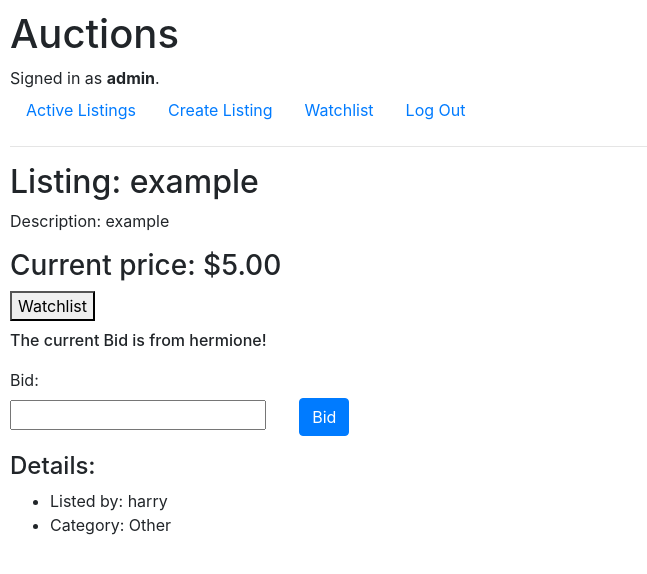
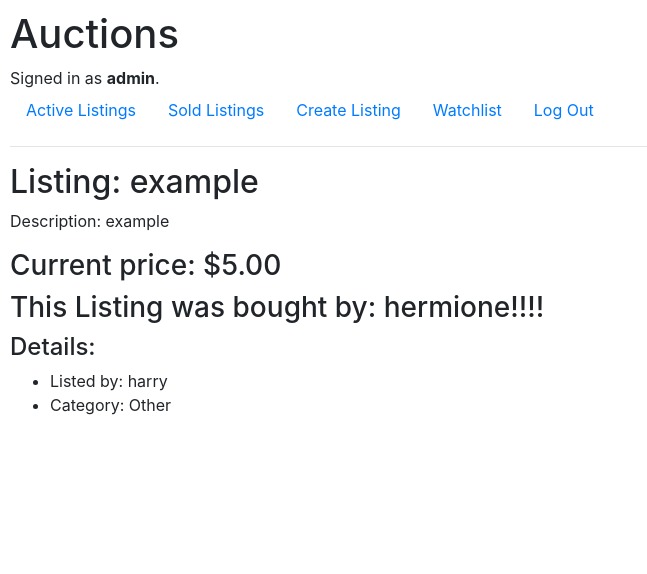
Before and after one commit to rodsantis/cs50w-commerce, a Django app: page /listing/1 in a window 1280 px wide. Shown: the top 574 px of the page, without its empty margins (0-647 px from the left). Run offline with Django 3.2, Linux system fonts and the light colour scheme; a user stored in the database is signed in; data comes from the database, SQL or seed files in the repository; both versions use the stored data as it was after the commit; some libraries are stand-ins or nearby versions.

Commit message:
Completed the implementation of selling a listing and displaying the winner if user logged in. Added a page for closed listing

```diff
--- a/auctions/models.py
+++ b/auctions/models.py
@@ -15,8 +15,7 @@ class Listing(models.Model):
     category = models.CharField(max_length=64)
     username = models.ForeignKey(User, on_delete=models.CASCADE, related_name="owner")
     img = models.ImageField(upload_to="auctions/uploads/images", blank=True, null=True, default=None)
-    # date = models.DateTimeField()
-    # TODO add the image entry also
+    active = models.BooleanField(default=True)
 
     def __str__(self):
         return f"{self.title}: {self.description}, ${self.price}"
--- a/auctions/templates/auctions/layout.html
+++ b/auctions/templates/auctions/layout.html
@@ -19,6 +19,9 @@
         <ul class="nav">
             <li class="nav-item">
                 <a class="nav-link" href="{% url 'index' %}">Active Listings</a>
+            </li>
+            <li class="nav-item">
+                <a class="nav-link" href="{% url 'index_sold' %}">Sold Listings</a>
             </li>
             {% if user.is_authenticated %}
                 <li class="nav-item">
--- a/auctions/templates/auctions/listingpage.html
+++ b/auctions/templates/auctions/listingpage.html
@@ -11,7 +11,7 @@
         {% endif %}
         <p>Description: {{ listing.description }}</p>
         <h3>Current price: ${{ listing.price }} </h3>
-    {% if user.is_authenticated %}
+        {% if user.is_authenticated and not_active == False%}
             <!-- Adding or removing watch list -->
             <div>
                 <form style="display: inline-block;" action="{% url 'watchlist' %}" method="post">
@@ -31,6 +31,15 @@
                     <h6 style="padding-top: 10px;">The current Bid is from {{ winning_bid }}!</h6>
                 {% endif %}
             {% endif %}
+        {% endif %}
+        {% if not_active == True and user.is_authenticated %}
+            {% if winning_bid == request.user %}
+                <h3>You Won!! This Listing was bought by You !!!!</h3>
+            {% else %}
+                <h3>This Listing was bought by: {{ winning_bid }}!!!!</h3>
+            {% endif %}
+        {% else %}
+            {% if user.is_authenticated %}
             <div style="padding-top: 10px;">
                 <form action="{% url 'listing_page' listing.pk %}" method="post">
                     {% csrf_token %}
@@ -47,6 +56,16 @@
                 </form>
             </div>
             {% endif %}
+        {% endif %}
+        <div>
+            {% if listing.username == request.user and not_active == False %}
+            <form action="{% url 'listing_page' listing.pk %}" method="post">
+                {% csrf_token %}
+                <input type="hidden" name="sold" value="{{ listing.pk }}">
+                <button type="submit">Sell</button>
+            </form>
+            {% endif %}
+        </div>
         <h4>Details:</h4>
         <ul>
             <li>Listed by: {{ listing.username }} </li>
--- a/auctions/urls.py
+++ b/auctions/urls.py
@@ -6,6 +6,7 @@ from . import views
 
 urlpatterns = [
     path("", views.index, name="index"),
+    path("sold", views.index_sold, name="index_sold"),
     path("login", views.login_view, name="login"),
     path("logout", views.logout_view, name="logout"),
     path("register", views.register, name="register"),
--- a/auctions/views.py
+++ b/auctions/views.py
@@ -35,10 +35,15 @@ class BidForm(forms.Form):
     bid = forms.DecimalField(min_value=1.00, max_digits=10, decimal_places=2)
 
 
-
 def index(request):
     return render(request, "auctions/index.html", {
-        "listings": Listing.objects.all()
+        "listings": Listing.objects.all().filter(active=True)
+    })
+
+
+def index_sold(request):
+    return render(request, "auctions/indexsold.html", {
+        "listings": Listing.objects.all().filter(active=False)
     })
 
 
@@ -117,65 +122,88 @@ def create_listing(request, *args, **kwargs):
     })
 
 def listing_page(request, id):
-    if request.user.is_anonymous:
-        return render(request, "auctions/listingpage.html", {
-        "listing": Listing.objects.get(pk=id),
-        "bid_form": BidForm()
-    })
-
+    # Checking for the highest bidder if that exists
     listing = Listing.objects.get(pk=id)
     bidder = Bid.objects.all().filter(listing=listing.pk).first()
     if bidder == None:
         pass
     else:
         bidder = bidder.username
+
+    # Checking and displying page for an Anonymous user
+    if request.user.is_anonymous:
+        listing_active = Listing.objects.get(pk=id)
+        not_active = False
+        if listing_active.active == False:
+            not_active = True
+        return render(request, "auctions/listingpage.html", {
+        "listing": Listing.objects.get(pk=id),
+        "bid_form": BidForm(),
+        "not_active": not_active,
+        "winning_bid": bidder
+    })
+    # IF POST
     if request.method == "POST":
-        form = BidForm(request.POST)
-        if form.is_valid():
-            form_bid = form.cleaned_data["bid"]
-            listing = Listing.objects.get(pk=id)
-            current_user = request.user
-            if float(form_bid) == float(listing.price):
-                bid_exist = Bid.objects.all().filter(listing=listing.pk).first()
-                if bid_exist:
+        # Check for the Sell button
+        if request.POST.get("sold", False):
+            listing_id = request.POST['sold']
+            listing = Listing.objects.get(pk=listing_id)
+            listing.active = False
+            listing.save()
+            return HttpResponseRedirect(reverse("listing_page", args=(listing.pk,)))
+        else:
+            form = BidForm(request.POST)
+            if form.is_valid():
+                form_bid = form.cleaned_data["bid"]
+                listing = Listing.objects.get(pk=id)
+                current_user = request.user
+                if float(form_bid) == float(listing.price):
+                    bid_exist = Bid.objects.all().filter(listing=listing.pk).first()
+                    if bid_exist:
+                        return render(request, "auctions/listingpage.html", {
+                        "listing": listing,
+                        "bid_form": BidForm(),
+                        "winning_bid": bidder,
+                        "message": "Your bid was too low!"
+                    })
+                    else:
+                        bid = Bid(listing=Listing.objects.get(pk=id), username=request.user)
+                        bid.save()
+                        return HttpResponseRedirect(reverse("listing_page", args=(listing.pk,)))
+                elif float(form_bid) < float(listing.price):
                     return render(request, "auctions/listingpage.html", {
-                    "listing": listing,
-                    "bid_form": BidForm(),
-                    "winning_bid": bidder,
-                    "message": "Your bid was too low!"
-                })
+                        "listing": listing,
+                        "bid_form": BidForm(),
+                        "winning_bid": bidder,
+                        "message": "Your bid was too low!"
+                    })
                 else:
-                    bid = Bid(listing=Listing.objects.get(pk=id), username=request.user)
-                    bid.save()
-                    return HttpResponseRedirect(reverse("listing_page", args=(listing.pk,)))
-            elif float(form_bid) <= float(listing.price):
-                return render(request, "auctions/listingpage.html", {
-                    "listing": listing,
-                    "bid_form": BidForm(),
-                    "winning_bid": bidder,
-                    "message": "Your bid was too low!"
-                })
-            else:
-                check_bid = Bid.objects.all().filter(listing=listing.pk).first()
-                if check_bid:
-                    if check_bid.username == current_user:
-                        listing.price = form_bid
-                        listing.save()
+                    check_bid = Bid.objects.all().filter(listing=listing.pk).first()
+                    if check_bid:
+                        if check_bid.username == current_user:
+                            listing.price = form_bid
+                            listing.save()
+                        else:
+                            check_bid.username = current_user
+                            check_bid.save()
+                            listing.price = form_bid
+                            listing.save()
+                            return HttpResponseRedirect(reverse("listing_page", args=(listing.pk,)))
                     else:
-                        check_bid.username = current_user
-                        check_bid.save()
-                        listing.price = form_bid
+                        bid = Bid(listing=Listing.objects.get(pk=id), username=request.user)
+                        bid.save()
+                        listing.price = float(form_bid)
                         listing.save()
                         return HttpResponseRedirect(reverse("listing_page", args=(listing.pk,)))
-                else:
-                    bid = Bid(listing=Listing.objects.get(pk=id), username=request.user)
-                    bid.save()
-                    listing.price = float(form_bid)
-                    listing.save()
+    listing_active = Listing.objects.get(pk=id)
+    not_active = False
+    if listing_active.active == False:
+        not_active = True
     return render(request, "auctions/listingpage.html", {
         "listing": Listing.objects.get(pk=id),
         "winning_bid": bidder,
-        "bid_form": BidForm()
+        "bid_form": BidForm(),
+        "not_active": not_active
     })
 
 
```
Also changed, not shown: auctions/templates/auctions/indexsold.html (added, +33 -0 lines), auctions/migrations/0001_initial.py, auctions/migrations/0002_alter_listing_active.py (added), auctions/uploads/images/albus_APiAiFB.jpeg (deleted), db.sqlite3. Lines whose indentation alone changed are shown as unchanged.
